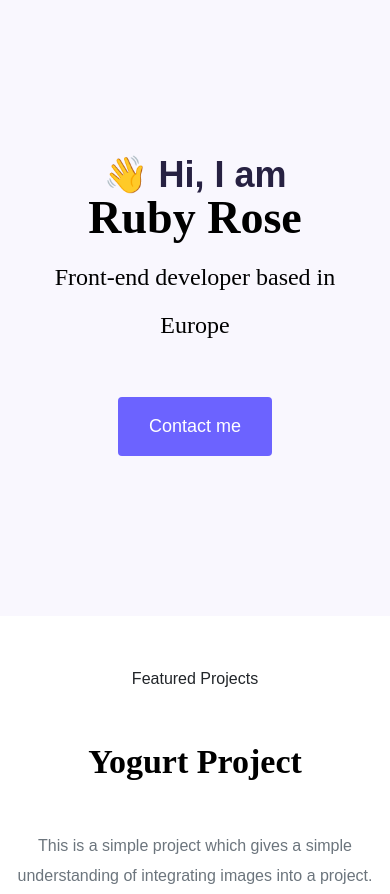
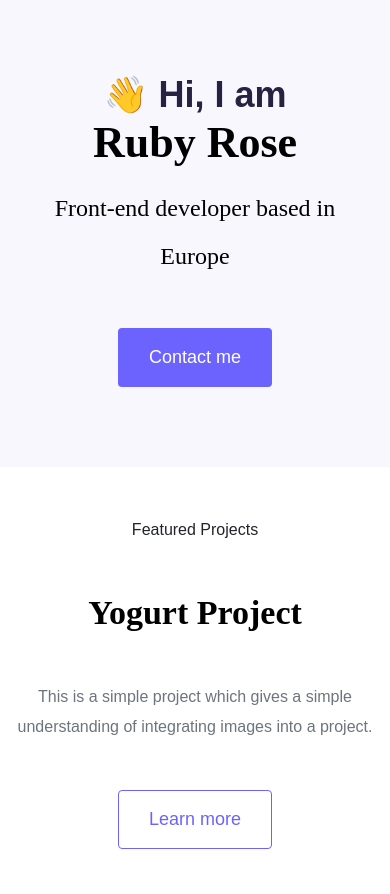
Before and after one commit to Ruby6647/portfolio-setup, a plain HTML site: page index.html in a window 390 px wide. Shown: the top 894 px of the page. Drawn offline with nearby package versions, Linux system fonts and the light colour scheme.

Commit message:
finishing touches added

```diff
--- a/index.html
+++ b/index.html
@@ -41,10 +41,6 @@
     </div>
 
     <div class="row mb-5">
-        <div class="col d-none d-lg-block">
-            <img src="images/weather.png" class="img-fluid" alt="">
-        </div>
-
         <div class="col">
         <div class="project-description">
         <h2 class="mb-5 mt-5">Weather Project</h2>
@@ -55,6 +51,10 @@
        </div>
 
        </div>
+
+       <div class="col d-none d-lg-block">
+        <img src="images/weather.png" class="img-fluid" alt="">
+    </div>
 
        <div class="row mb-5">
         <div class="col d-none d-lg-block">
--- a/src/style.css
+++ b/src/style.css
@@ -21,7 +21,8 @@ h6{
 }
 
 h1{
-    font-size: 46px;
+    font-size: 44px;
+    line-height: 1.5;
 }
 
 h2{
@@ -77,6 +78,10 @@ p{
 }
 
 @media (max-width: 960px) {
+    .hero{
+        padding: 80px 20px;
+    }
+
     .project-description {
         padding: 0;
         text-align: center;
```
